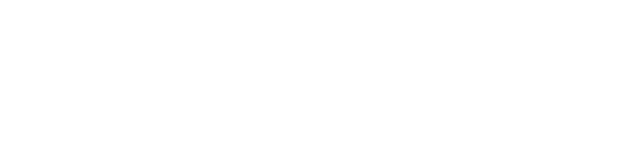
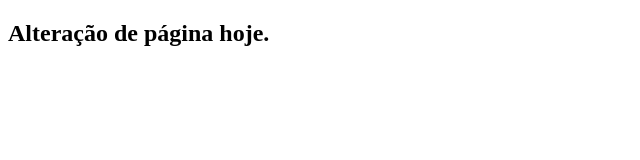
Before and after one commit to hwaja0258/gama-no-github, a plain HTML site: page index.html in a window 1280 px wide. Shown: the whole page, without its empty margins (0-640 px from the left). Drawn offline with Linux system fonts and the light colour scheme.

Commit message:
arquivo index.html atualizado

```diff
--- a/index.html
+++ b/index.html
@@ -5,6 +5,6 @@
 	<title>Minha Página</title>
 </head>
 <body>
-
+	<h2>Alteração de página hoje.</h2>
 </body>
 </html>
```
